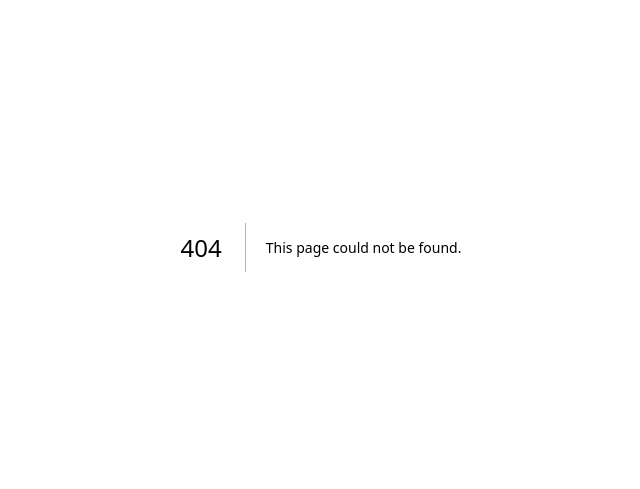
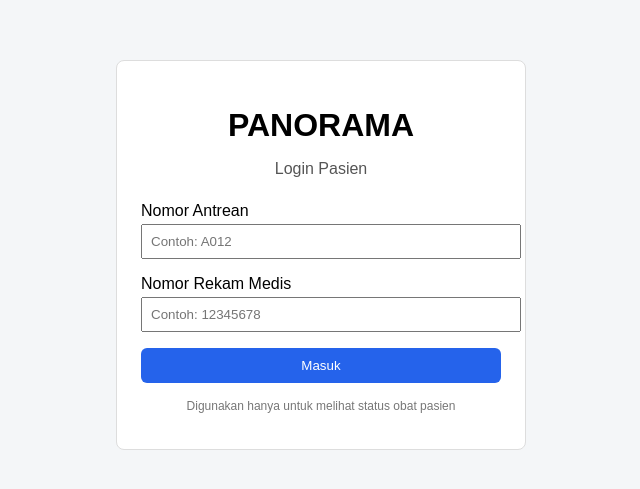
Before and after one commit to Achemic-IDN/panorama, a Next.js app: page /login in a window 1280 px wide. Before the commit this address had no page. Shown: the part 153-642 px from the top of the page, without its empty margins (319-959 px from the left). Built offline with nearby package versions, Linux system fonts and the light colour scheme.

Commit message:
Add patient login page

```diff
--- /dev/null
+++ b/app/login/page.jsx
@@ -0,0 +1,72 @@
+export default function LoginPage() {
+  return (
+    <main style={{
+      minHeight: "100vh",
+      display: "flex",
+      alignItems: "center",
+      justifyContent: "center",
+      fontFamily: "Arial",
+      backgroundColor: "#f4f6f8"
+    }}>
+      <div style={{
+        width: "100%",
+        maxWidth: "360px",
+        padding: "24px",
+        border: "1px solid #ddd",
+        borderRadius: "8px",
+        backgroundColor: "#fff"
+      }}>
+        <h1 style={{ textAlign: "center", marginBottom: "8px" }}>
+          PANORAMA
+        </h1>
+
+        <p style={{
+          textAlign: "center",
+          color: "#555",
+          marginBottom: "24px"
+        }}>
+          Login Pasien
+        </p>
+
+        <div style={{ marginBottom: "16px" }}>
+          <label>Nomor Antrean</label>
+          <input
+            type="text"
+            placeholder="Contoh: A012"
+            style={{ width: "100%", padding: "8px", marginTop: "4px" }}
+          />
+        </div>
+
+        <div style={{ marginBottom: "16px" }}>
+          <label>Nomor Rekam Medis</label>
+          <input
+            type="text"
+            placeholder="Contoh: 12345678"
+            style={{ width: "100%", padding: "8px", marginTop: "4px" }}
+          />
+        </div>
+
+        <button style={{
+          width: "100%",
+          padding: "10px",
+          backgroundColor: "#2563eb",
+          color: "#fff",
+          border: "none",
+          borderRadius: "6px",
+          cursor: "pointer"
+        }}>
+          Masuk
+        </button>
+
+        <p style={{
+          fontSize: "12px",
+          textAlign: "center",
+          marginTop: "16px",
+          color: "#777"
+        }}>
+          Digunakan hanya untuk melihat status obat pasien
+        </p>
+      </div>
+    </main>
+  );
+}
```
